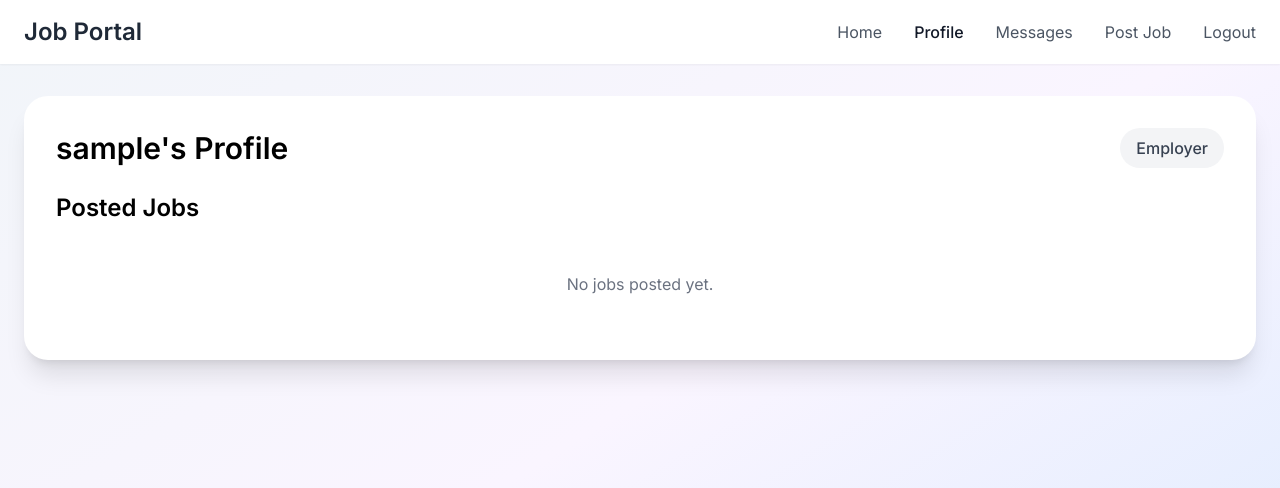
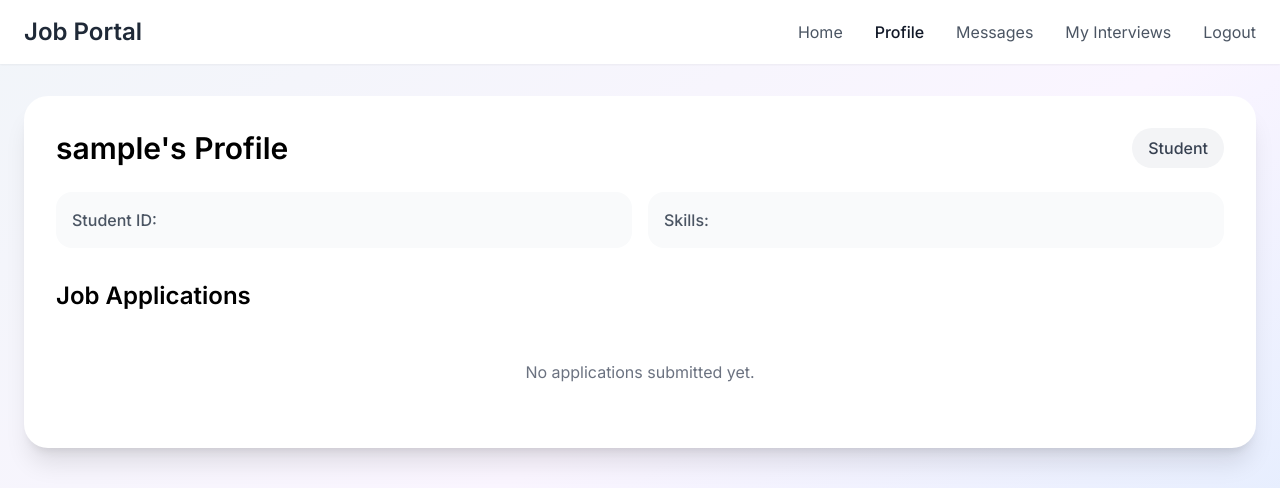
Before and after one commit to shihabmasrur/uiuJobPortal, a PHP site: page /profile.php in a window 1280 px wide. Shown: the top 488 px of the page. Run offline with PHP 8.4, Linux system fonts and the light colour scheme; the visitor is signed in with stand-in values (Sample User, id 1); data that the repository does not hold is empty; some libraries are stand-ins or nearby versions.

Commit message:
Update profile.php

```diff
--- a/profile.php
+++ b/profile.php
@@ -78,6 +78,9 @@
                 <li><a href="index.php" class="text-gray-600 hover:text-gray-900">Home</a></li>
                 <li><a href="profile.php" class="text-gray-900 font-medium">Profile</a></li>
                 <li><a href="messages.php" class="text-gray-600 hover:text-gray-900">Messages</a></li>
+                <?php if ($_SESSION['user_type'] == 'student'): ?>
+                    <li><a href="my_interviews.php" class="text-gray-600 hover:text-gray-900">My Interviews</a></li>
+                <?php endif; ?>
                 <?php if ($_SESSION['user_type'] == 'employer'): ?>
                     <li><a href="post_job.php" class="text-gray-600 hover:text-gray-900">Post Job</a></li>
                 <?php endif; ?>
```
